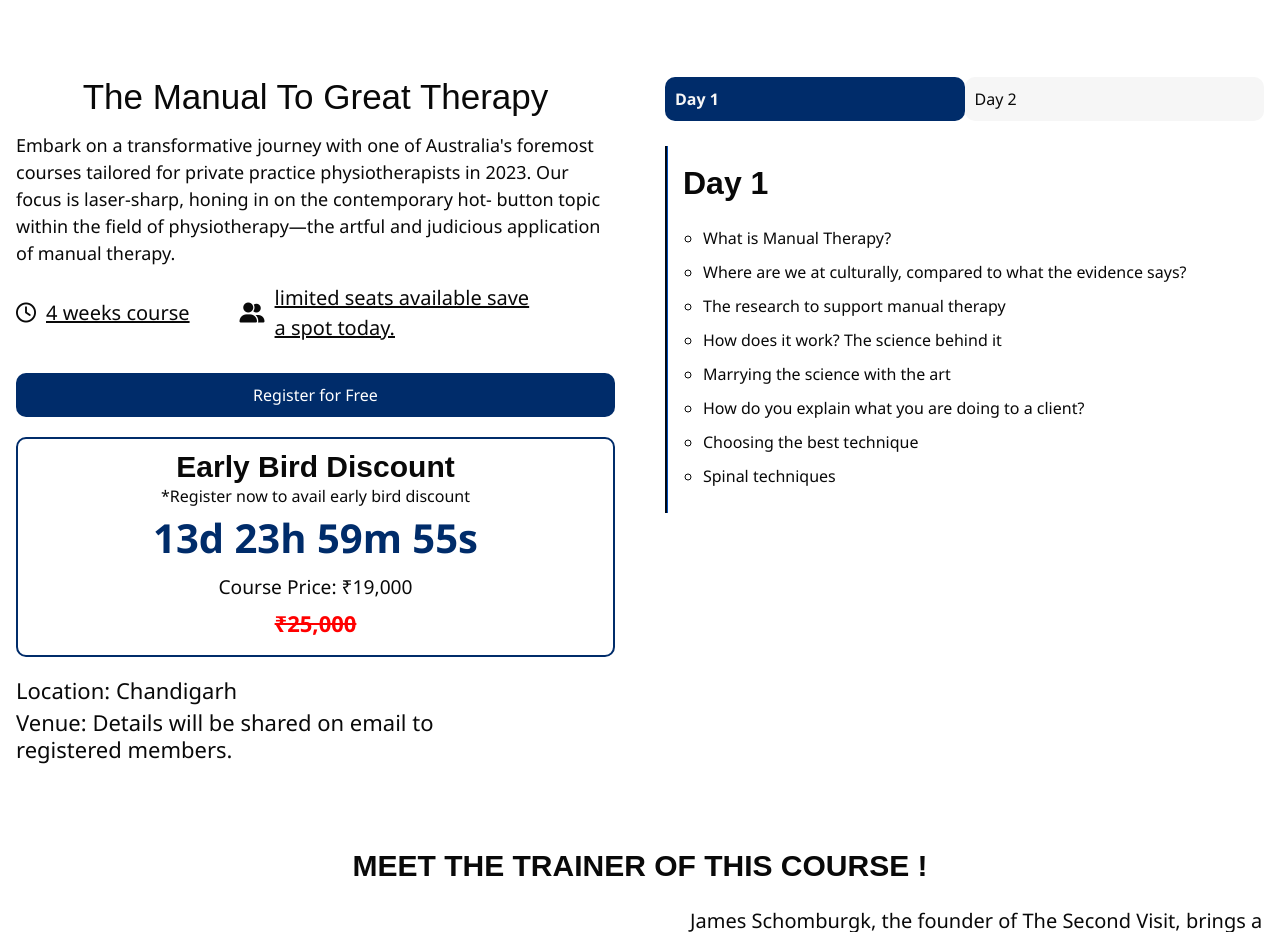
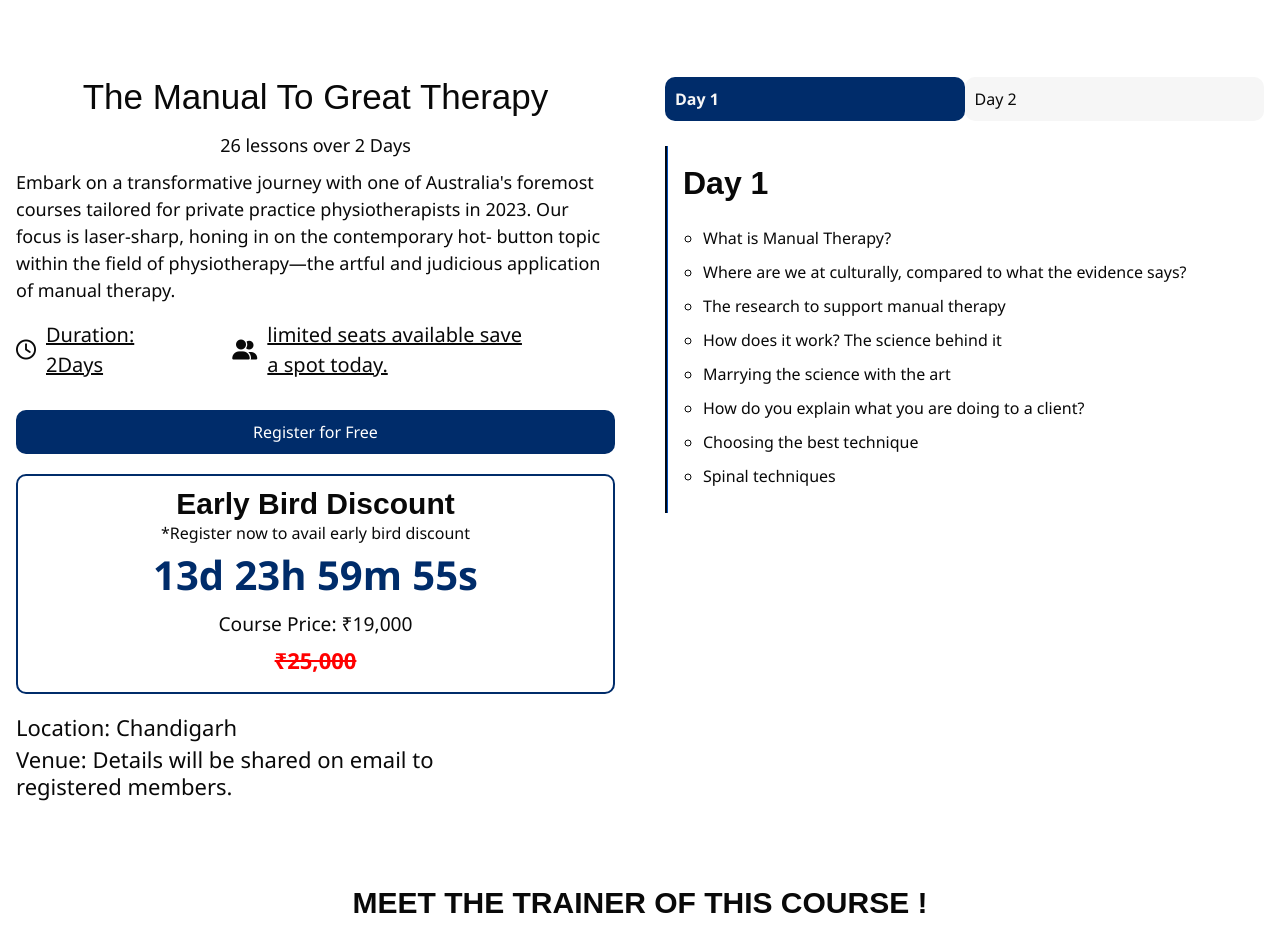
Before and after one commit to ashishvaidya683/physiomates, a plain HTML site: page index.html in a window 1280 px wide. Shown: the part 1263-2195 px from the top of the page. Drawn offline with nearby package versions, Linux system fonts and the light colour scheme.

Commit message:
eight commit

```diff
--- a/css/style.scss
+++ b/css/style.scss
@@ -328,6 +328,11 @@
                     font-weight: 400;
                     line-height: 40px;
                     padding-bottom: 15px;
+                }
+                .sub-heading{
+                    font-size: 18px;
+                    font-weight: 500;
+                    padding-bottom: 10px;
                 }
                 p{
                     font-size: 18px;
--- a/index.html
+++ b/index.html
@@ -109,6 +109,7 @@
                     <h3>
                         The Manual To Great Therapy
                     </h3>
+                    <span class="sub-heading">26 lessons over 2 Days</span>
                     <p>
                         Embark on a transformative journey with one of Australia's foremost courses tailored for private practice physiotherapists in 2023. Our focus is laser-sharp, honing in on the contemporary hot- button topic within the field of physiotherapy—the artful and judicious application of manual therapy.
                     </p>
@@ -116,7 +117,7 @@
 
                         <div class="elem">
                             <i class="fa-regular fa-clock"></i>
-                            <span>4 weeks course</span>
+                            <span>Duration: 2Days</span>
                         </div>
                         <div class="elem">
                             <i class="fa-solid fa-user-group"></i>
```
Also changed, not shown: css/style.css, 1 other file.
